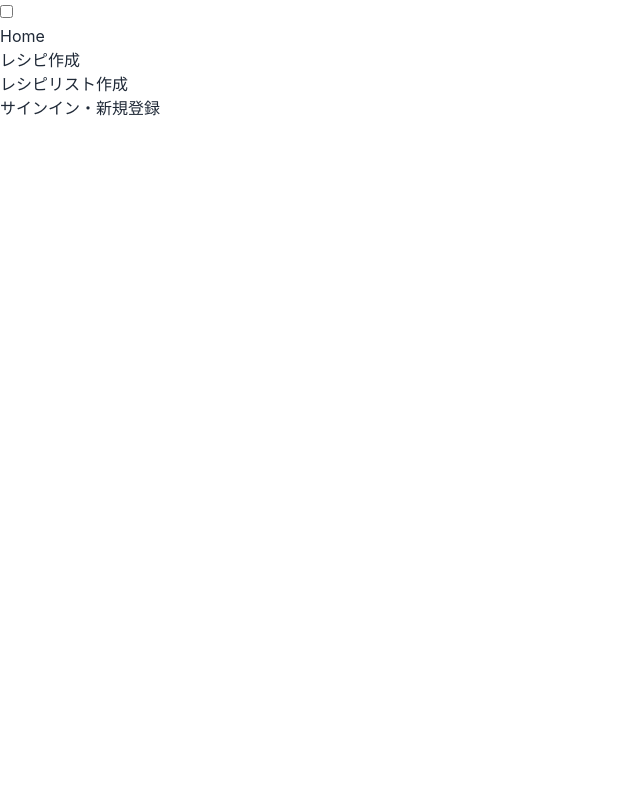
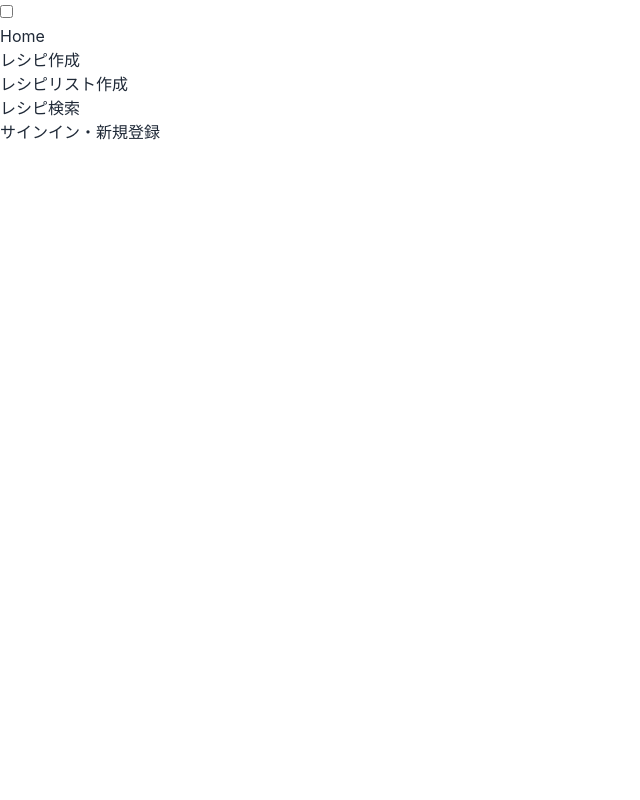
Before and after one commit to m-Murakami1313/recipe-list, a Next.js app: page / in a window 1280 px wide. Shown: the top 800 px of the page, without its empty margins (0-640 px from the left). Built offline with nearby package versions, Linux system fonts and the light colour scheme; no server answers.

Commit message:
fix LayoutにsearchRecipeの項目を追加

```diff
--- a/src/components/Layout.tsx
+++ b/src/components/Layout.tsx
@@ -14,6 +14,7 @@ export const Layout: React.FC<Title> = ({ children, title }) => {
   const pages = [
     { name: 'レシピ作成', href: 'createRecipe' },
     { name: 'レシピリスト作成', href: 'recipeList' },
+    {name:"レシピ検索",href:"search/searchRecipe"}
   ]
 
   return (
```
